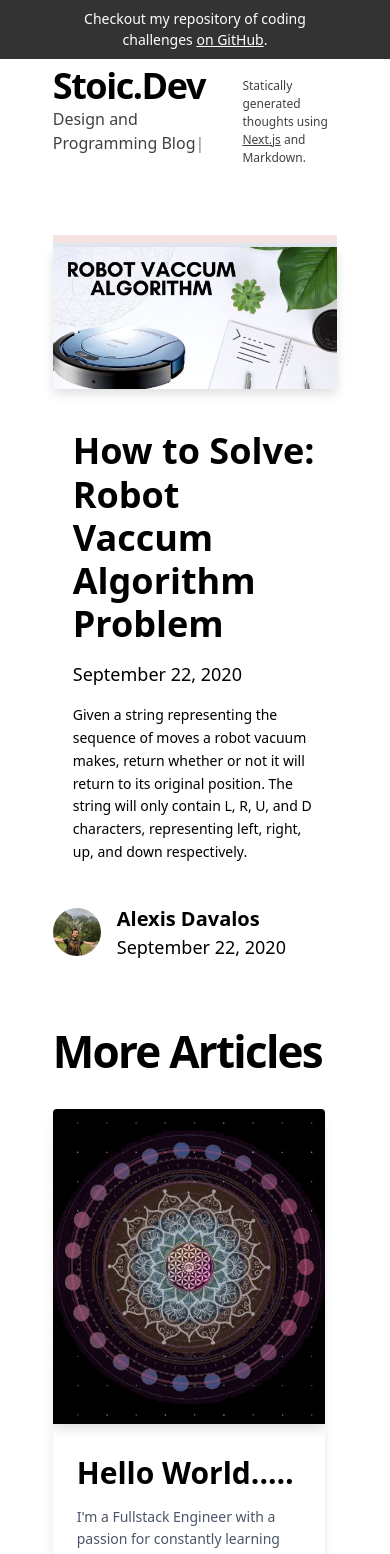
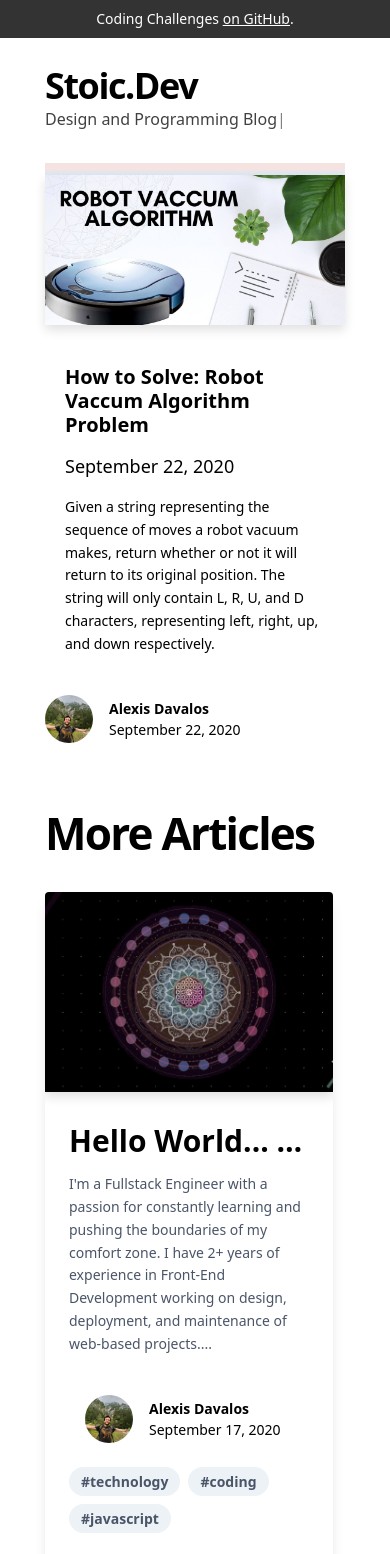
Before and after one commit to alexisdavalos/nextjs-blog, a Next.js app: page / in a window 390 px wide. Shown: the top 1554 px of the page. Built offline with nearby package versions, Linux system fonts and the light colour scheme.

Commit message:
mobile responsive updates

```diff
--- a/components/alert.js
+++ b/components/alert.js
@@ -14,7 +14,7 @@ export default function Alert({ dark = true }) {
         <div className="py-2 text-center text-sm">
           {dark ? (
             <>
-              Checkout my repository of coding challenges{" "}
+              Coding Challenges{" "}
               <a
                 href={`${ALERT_PATH}`}
                 className="underline hover:text-blue-500 duration-200 transition-colors"
--- a/components/avatar.js
+++ b/components/avatar.js
@@ -6,8 +6,10 @@ export default function Avatar({ name, picture, date }) {
       <div className="cursor-pointer hover:underline flex items-center">
         <img src={picture} className="w-12 h-12 rounded-full mr-4" alt={name} />
         <div className="flex items-start flex-col">
-          <div className="text-xl text-left font-bold">{name}</div>
-          <div className="text-lg text-left">
+          <div className="text-sm sm:text-base md:text-xl text-left font-bold">
+            {name}
+          </div>
+          <div className="text-sm sm:text-base md:text-xl text-left">
             <DateFormatter
               dateString={date ? date : "0000-01-11T01:11:01.1111"}
             />
--- a/components/container.js
+++ b/components/container.js
@@ -1,6 +1,6 @@
 export default function Container({ children }) {
   return (
-    <div className="container w-3/4 sm:w-full md:w-3/4 mx-auto px-1">
+    <div className="container w-11/12 sm:w-full md:w-3/4 mx-auto">
       {children}
     </div>
   );
--- a/components/cover-image.js
+++ b/components/cover-image.js
@@ -6,7 +6,7 @@ export default function CoverImage({ title, src, slug, hero }) {
     <img
       src={src ? src : `meta/og-image.png`}
       alt={`Cover Image for ${title}`}
-      className={cn(`shadow-small ${hero ? "" : "min-h-315 object-cover"}`, {
+      className={cn(`shadow-small ${hero ? "" : "min-h-200 object-cover"}`, {
         "hover:shadow-medium transition-shadow duration-200 w-full": slug,
       })}
     />
--- a/components/hero-post.js
+++ b/components/hero-post.js
@@ -24,7 +24,7 @@ export default function HeroPost({
       </div>
       <div className="md:grid md:grid-cols-2 md:col-gap-8 lg:col-gap-8 mb-16 md:mb-18">
         <div className="mx-5">
-          <h3 className="mb-4 text-4xl lg:text-6xl leading-tight">
+          <h3 className="mb-4 text-xl sm:text-2xl md:text-3xl lg:text-6xl leading-tight">
             <Link as={`/posts/${slug}`} href="/posts/[slug]">
               <a className="hover:underline">{title}</a>
             </Link>
--- a/components/intro.js
+++ b/components/intro.js
@@ -8,8 +8,8 @@ export default function Intro() {
     <div
       className={`border-b-4 ${animations.hueRotate} ${animations.bottomShadow}`}
     >
-      <section className="flex-row md:flex-row flex items-center align-middle justify-evenly mt-16 mb-16 md:mb-12">
-        <div className="flex flex-col w-2/3">
+      <section className="flex-row md:flex-row flex items-center align-middle justify-evenly mt-16 mb-4 md:mb-12">
+        <div className="flex flex-col w-full sm:w-2/3">
           <Link href="/">
             <h1 className="hover:underline cursor-pointer text-4xl md:text-5xl lg:text-7xl font-bold tracking-tighter leading-tight md:pr-8">
               Stoic.Dev
@@ -22,7 +22,7 @@ export default function Intro() {
             backSpeed={75}
           />
         </div>
-        <h4 className="w-1/3 text-left text-xs opacity-75 md:pl-8">
+        <h4 className="w-1/3 text-left text-xs opacity-75 hidden sm:block md:pl-8">
           Statically generated thoughts using{" "}
           <a
             href="https://nextjs.org/"
--- a/tailwind.config.js
+++ b/tailwind.config.js
@@ -33,8 +33,10 @@ module.exports = {
         medium: "0 8px 30px rgba(0, 0, 0, 0.12)",
       },
       screens: {
-        "x-sm": "540px",
-        // => @media (min-width: 640px) { ... }
+        xxs: "300px",
+        // => @media (min-width: 540px) { ... }
+        xsm: "540px",
+        // => @media (min-width: 540px) { ... }
         sm: "640px",
         // => @media (min-width: 640px) { ... }
 
```
